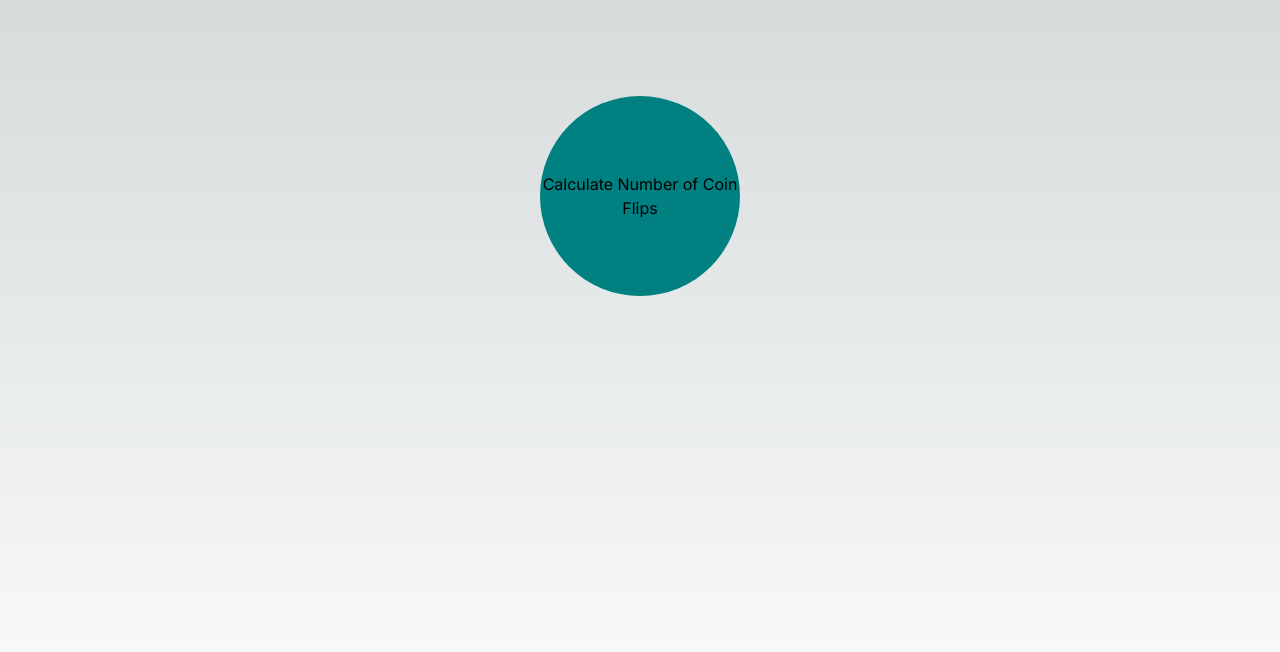
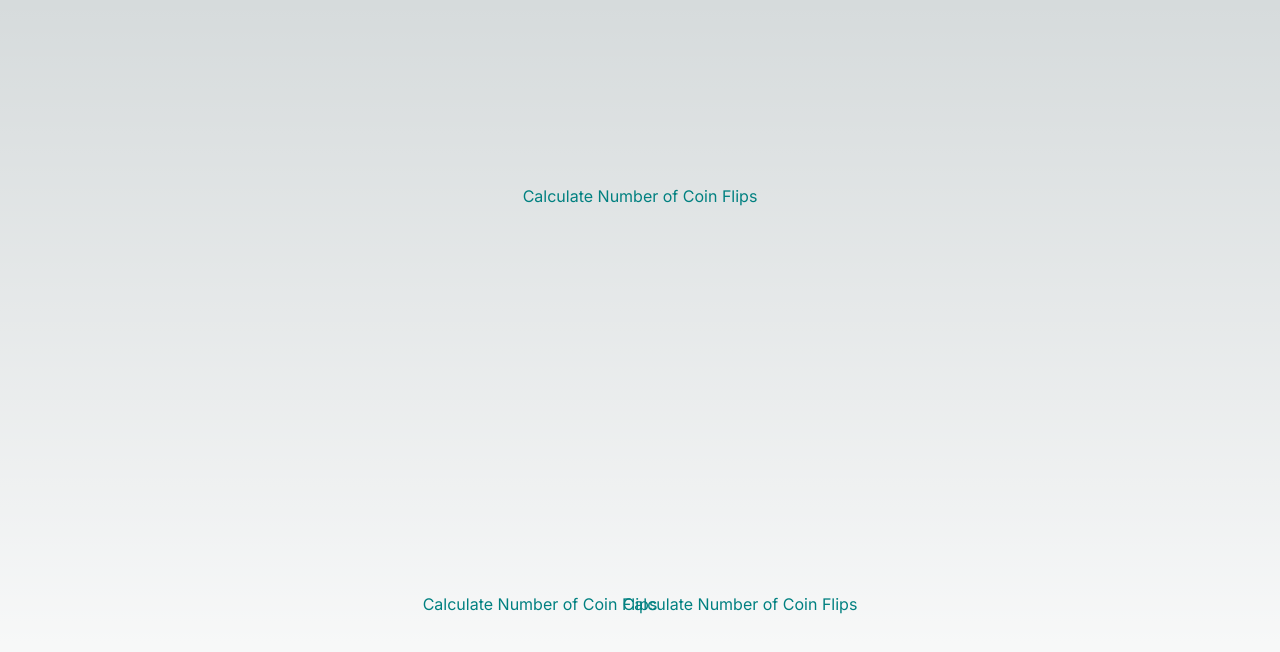
Before and after one commit to marcmalubay/1000_coin_flips, a Next.js app: page / in a window 1280 px wide. Shown: the top 652 px of the page. Built offline with nearby package versions, Linux system fonts and the light colour scheme.

Commit message:
chakra uo

```diff
--- a/app/page.tsx
+++ b/app/page.tsx
@@ -1,5 +1,21 @@
 'use client';
-import Button from "./components/CustomButtonComponent";
+import React from 'react';
+import {
+  Box,
+  Button,
+  Flex,
+  IconButton,
+  Input,
+  Modal,
+  ModalBody,
+  ModalCloseButton,
+  ModalContent,
+  ModalHeader,
+  ModalOverlay,
+  Stack,
+  Text,
+  useColorMode,
+} from '@chakra-ui/react';
 
 var round = 0;
 var t = 0;
@@ -47,8 +63,28 @@ export default function Home() {
   return (
 
     <main className="flex min-h-screen flex-col items-center justify-between p-24">
-        <div className="fixed bottom-0 left-0 flex h-48 w-full items-end justify-center bg-gradient-to-t from-white via-white dark:from-black dark:via-black lg:static lg:size-auto lg:bg-none">
+        <div className="fixed flex h-48 w-full items-end justify-center bg-gradient-to-t from-white via-white dark:from-black dark:via-black lg:static lg:size-auto lg:bg-none">
           <Button
+          border="none"
+          color="teal"
+          height = "200px"
+          onClick={() => calculate()}
+          radius = "50%"
+          width = "200px"
+          children = "Calculate Number of Coin Flips"
+        />
+        </div>
+        <div className="fixed flex h-48 w-full items-end justify-center bg-gradient-to-t from-white via-white dark:from-black dark:via-black lg:static lg:size-auto lg:bg-none">
+          <Button
+          border="none"
+          color="teal"
+          height = "200px"
+          onClick={() => calculate()}
+          radius = "50%"
+          width = "200px"
+          children = "Calculate Number of Coin Flips"
+        />
+        <Button
           border="none"
           color="teal"
           height = "200px"
```
Also changed, not shown: package.json (+9 -5 lines), 1 other file (tests, documents, lock files or other folders).
